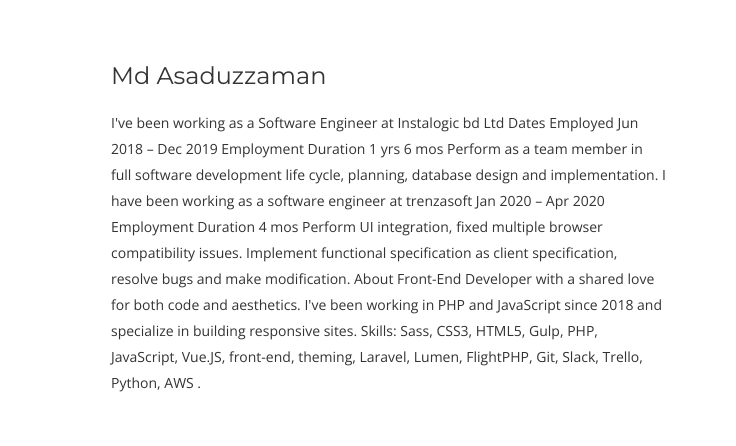
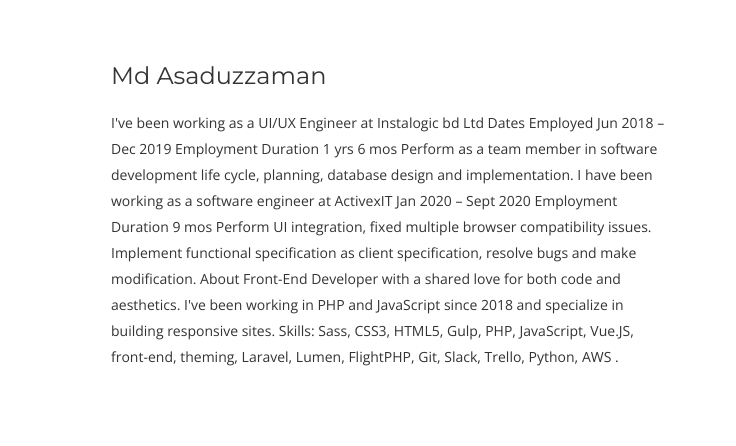
Before and after one commit to Md-Asaduzzaman-Muhid/portfolio, a plain HTML site: page index.html in a window 1280 px wide. Shown: the part 1082-1528 px from the top of the page, 544-1280 px from the left. Drawn offline with nearby package versions, Linux system fonts and the light colour scheme.

Commit message:
update about

```diff
--- a/index.html
+++ b/index.html
@@ -133,9 +133,9 @@
           <!-- <h3>Excepteur sint occaecat cupidatat non proident, sunt in culpa qui officia deserunt mollit anim id est
             laborum.</h3> -->
           <p>
-            I've been working as a Software Engineer at Instalogic bd Ltd Dates Employed Jun 2018 – Dec 2019 Employment Duration 1 yrs 6 mos Perform as
-            a team member in full software development life cycle, planning, database design and implementation. I have been working as a software engineer
-            at trenzasoft Jan 2020 – Apr 2020 Employment Duration 4 mos Perform UI integration, fixed multiple
+            I've been working as a UI/UX Engineer at Instalogic bd Ltd Dates Employed Jun 2018 – Dec 2019 Employment Duration 1 yrs 6 mos Perform as
+            a team member in software development life cycle, planning, database design and implementation. I have been working as a software engineer
+            at ActivexIT Jan 2020 – Sept 2020 Employment Duration 9 mos Perform UI integration, fixed multiple
             browser compatibility issues. Implement functional specification as client specification, resolve bugs and make modification. About Front-End
             Developer with a shared love for both code and aesthetics. I've been working in PHP and JavaScript since 2018 and specialize in building
             responsive sites. Skills: Sass, CSS3, HTML5, Gulp, PHP, JavaScript, Vue.JS, front-end, theming, Laravel, Lumen, FlightPHP, Git, Slack, Trello,
```
